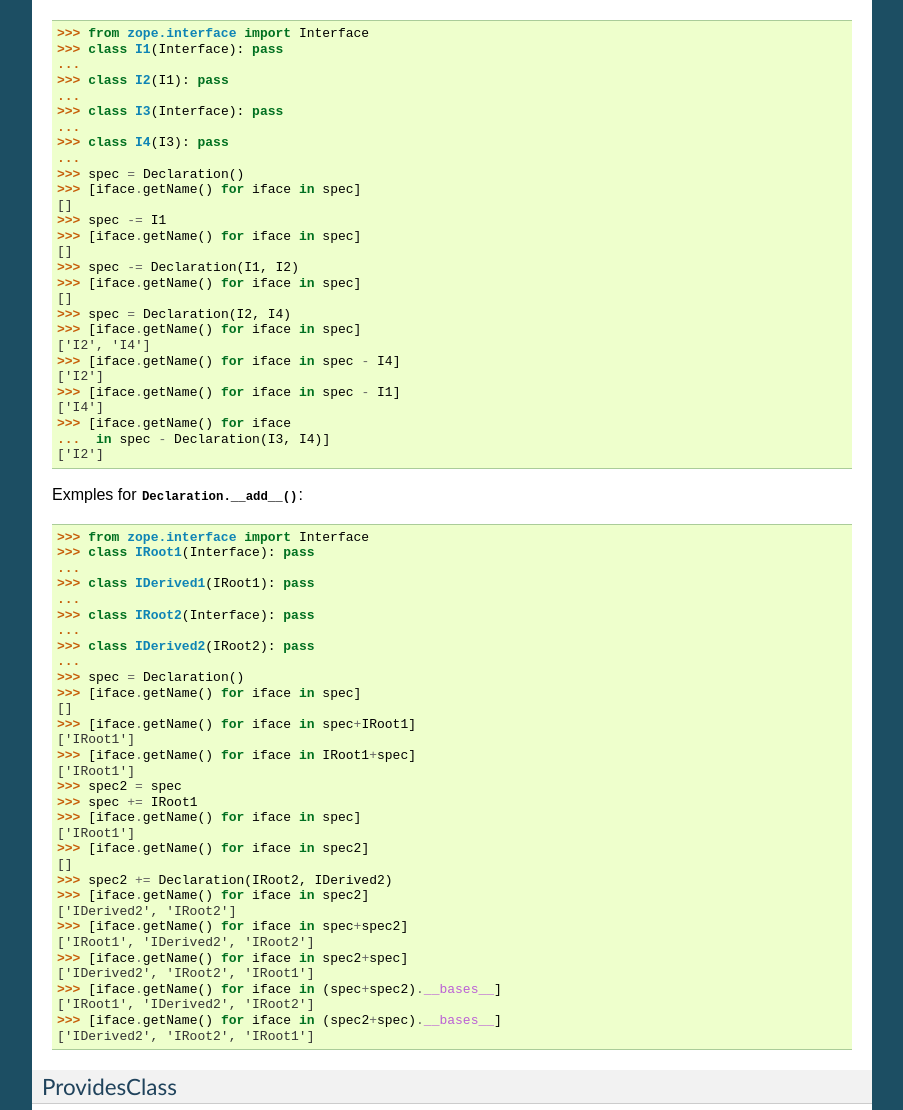
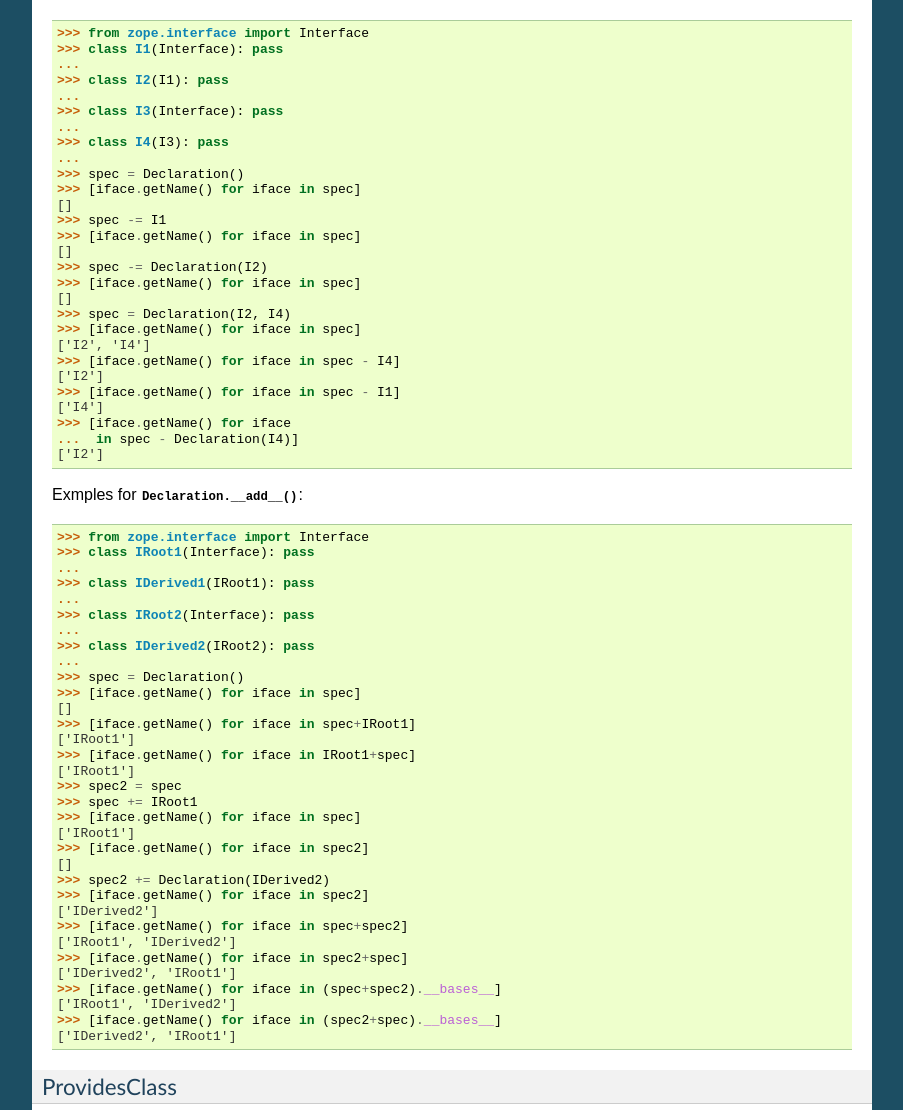
Before and after one commit to zopefoundation/zope.interface, a Sphinx documentation site: the page built from docs/api/declarations.rst, in a window 1280 px wide and 1400 px high, scrolled down 12425 px, cut to the strip 0-1110 px from the top of the window. Shown: the whole strip, without its empty margins (198-1101 px from the left). Built offline with Sphinx 7.4.7, drawn with Linux system fonts in a browser that asks for light colours.

```diff
--- a/docs/api/declarations.rst
+++ b/docs/api/declarations.rst
@@ -744,7 +744,7 @@ Exmples for :meth:`Declaration.__sub__`:
    >>> spec -= I1
    >>> [iface.getName() for iface in spec]
    []
-   >>> spec -= Declaration(I1, I2)
+   >>> spec -= Declaration(I2)
    >>> [iface.getName() for iface in spec]
    []
    >>> spec = Declaration(I2, I4)
@@ -755,7 +755,7 @@ Exmples for :meth:`Declaration.__sub__`:
    >>> [iface.getName() for iface in spec - I1]
    ['I4']
    >>> [iface.getName() for iface
-   ...  in spec - Declaration(I3, I4)]
+   ...  in spec - Declaration(I4)]
    ['I2']
 
 Exmples for :meth:`Declaration.__add__`:
@@ -784,17 +784,17 @@ Exmples for :meth:`Declaration.__add__`:
    ['IRoot1']
    >>> [iface.getName() for iface in spec2]
    []
-   >>> spec2 += Declaration(IRoot2, IDerived2)
+   >>> spec2 += Declaration(IDerived2)
    >>> [iface.getName() for iface in spec2]
-   ['IDerived2', 'IRoot2']
+   ['IDerived2']
    >>> [iface.getName() for iface in spec+spec2]
-   ['IRoot1', 'IDerived2', 'IRoot2']
+   ['IRoot1', 'IDerived2']
    >>> [iface.getName() for iface in spec2+spec]
-   ['IDerived2', 'IRoot2', 'IRoot1']
+   ['IDerived2', 'IRoot1']
    >>> [iface.getName() for iface in (spec+spec2).__bases__]
-   ['IRoot1', 'IDerived2', 'IRoot2']
+   ['IRoot1', 'IDerived2']
    >>> [iface.getName() for iface in (spec2+spec).__bases__]
-   ['IDerived2', 'IRoot2', 'IRoot1']
+   ['IDerived2', 'IRoot1']
 
 
 
```
Also changed, not shown: docs/verify.rst (+6 -3 lines), 1 other file.
